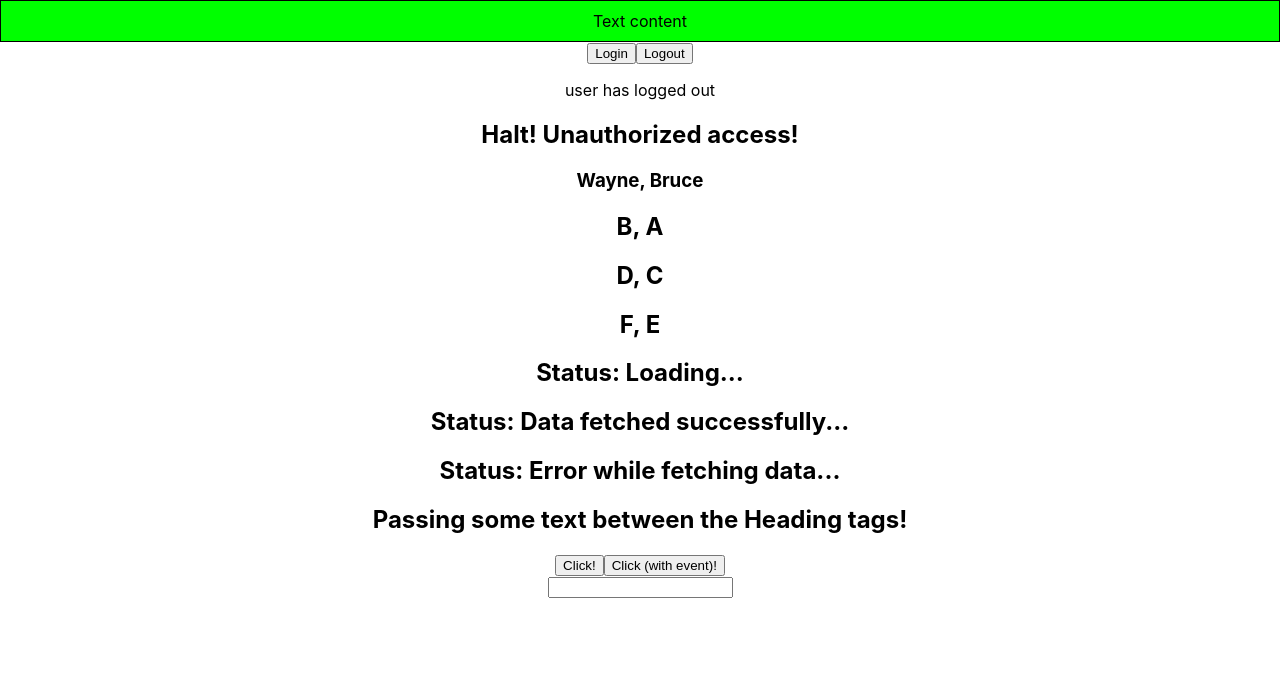
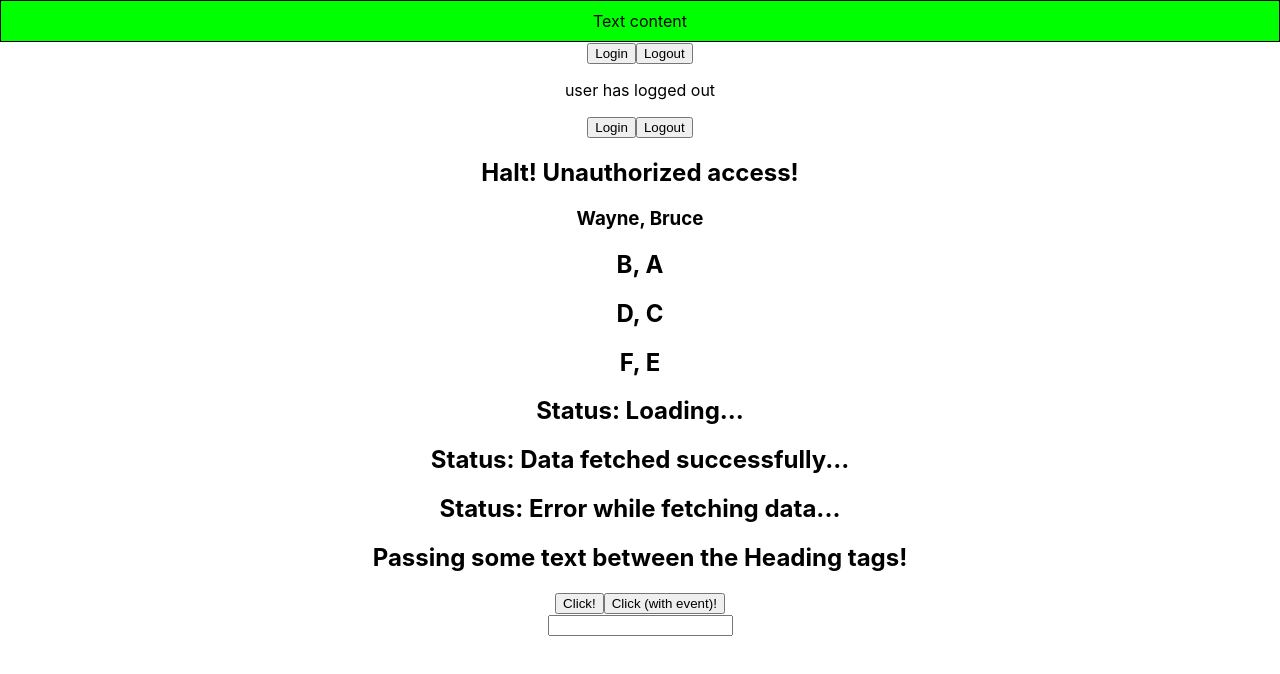
Before and after one commit to zulhamzakaria/all-thing-typescript, a React (Create React App) app in the folder react-typescript/react-ts-demo/: page / in a window 1280 px wide. Shown: the top 674 px of the page. Built offline with nearby package versions, Linux system fonts and the light colour scheme.

Commit message:
- useState hook if the value is only know in the future point of time - explicitly assign type to the userState i.e useState<AuthUser> - may use type union or just put type object with default value

```diff
--- a/react-typescript/react-ts-demo/src/App.tsx
+++ b/react-typescript/react-ts-demo/src/App.tsx
@@ -7,6 +7,7 @@ import { Input } from "./components/Input";
 import { Person } from "./components/Person";
 import { PersonList } from "./components/PersonList";
 import { LoggedIn } from "./components/state/LoggedIn";
+import { User } from "./components/state/User";
 import { Status } from "./components/Status";
 
 function App() {
@@ -33,6 +34,7 @@ function App() {
       {""}
       <LoggedIn />
       {""}
+      <User />
       <Greet name={"joni"} messageCount={10} isLoggedId={false} />
       <Person name={PersonName} />
       <PersonList names={names} />
--- /dev/null
+++ b/react-typescript/react-ts-demo/src/components/state/User.tsx
@@ -0,0 +1,32 @@
+import { useState } from "react";
+
+type AuthUser = {
+  name: string;
+  email: string;
+};
+
+export const User = () => {
+  const [user, setUser] = useState<AuthUser | null>(null);
+  const [user1, setUser1] = useState<AuthUser>({ name: "", email: "" });
+  const handleLogin = () => {
+    setUser({
+      name: "Jonni",
+      email: "example@mail.com",
+    });
+  };
+  const handleLogout = () => {
+    setUser(null);
+  };
+  return (
+    <div>
+      <button onClick={handleLogin}>Login</button>
+      <button onClick={handleLogout}>Logout</button>
+      {user && (
+        <div>
+          <p>Name: {user?.name}</p>
+          <p>Email: {user?.email}</p>
+        </div>
+      )}
+    </div>
+  );
+};
```
